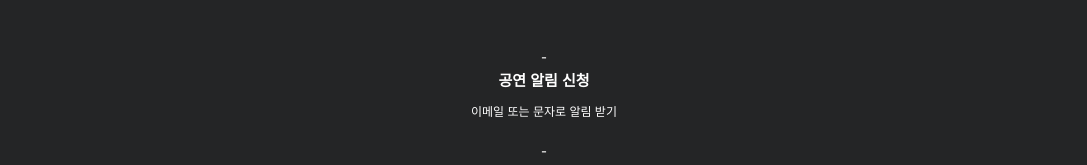
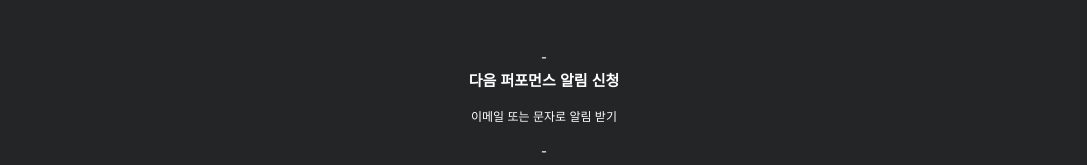
Before and after one commit to ootdoona/ootdoona.github.io, a React (Create React App) app: page / in a window 1280 px wide. Shown: the part 2087-2252 px from the top of the page, without its empty margins (96-1183 px from the left). Built offline with nearby package versions, Linux system fonts and the light colour scheme.

Commit message:
add details

```diff
--- a/public/index.html
+++ b/public/index.html
@@ -24,7 +24,7 @@
       work correctly both with client-side routing and a non-root public URL.
       Learn how to configure a non-root public URL by running `npm run build`.
     -->
-    <title>moderneros</title>
+    <title>Eros, as a Modern Punishment</title>
   </head>
   <body>
     <noscript>You need to enable JavaScript to run this app.</noscript>
--- a/src/components/misc/misc.css
+++ b/src/components/misc/misc.css
@@ -26,7 +26,11 @@
   font-weight: bold;
   padding-bottom: 10px;
 }
-.section-misc .notification .consent {
+a, a:visited, a:hover, a:active {
+	text-decoration: none;
+	color: inherit;
+}
+.section-misc .notification .text {
   font-size: 12px;
 }
 .section-misc .team-info {
--- a/src/components/misc/misc.tsx
+++ b/src/components/misc/misc.tsx
@@ -15,7 +15,7 @@ function Misc(props: MiscProps) {
 				<div className="line">-</div>
 				<div className="notification">
 					<div className="title">{noti.title}</div>
-					<div className="consent">{noti.statement}</div>
+					<a target="_blank" href={noti.formlink} className="text">{noti.text}</a>
 				</div>
 				<div className="line">-</div>
 				<div className="team-info">
--- a/src/contents.tsx
+++ b/src/contents.tsx
@@ -1,11 +1,11 @@
 
 export const title = {
-	text: '에로스, 발톱을 드러내어',
-    date: '2021.03.27'
+  text: '에로스, 발톱을 드러내어',
+  date: '2021.03.27'
 };
 export const titleEn = {
-	text: 'Eros, as a Modern Punishment',
-    date: '2021.03.27'
+  text: 'Eros, as a Modern Punishment',
+  date: '2021.03.27'
 };
 
 export const language = {
@@ -31,7 +31,7 @@ export const personalInfo = {
     phone: "+82 10 6441 9257",
     web: "https://damikim.net",
     insta: "https://instagram.com/damikim___?igshid=159l2rpw5ppo8",
-    location: "https://goo.gl/maps/Et8AkPcd4wUGWJtf8"
+    location: "https://goo.gl/maps/Zojqd8K7DdD6JDAz6"
 }
 
 export const liveContent = {
@@ -63,12 +63,14 @@ export const teamInfoEn = {
 }
 
 export const notification = {
-  title: "공연 알림 신청",
-  statement: "이메일 또는 문자로 알림 받기"
+  title: "다음 퍼포먼스 알림 신청",
+  text: "이메일 또는 문자로 알림 받기",
+  formlink: "https://forms.gle/qAj35Zcu3ke2buQi8"
 }
 export const notificationEn = {
-  title: "Performance Notification",
-  statement: "To get notification via email"
+  title: "Next Performance Notification",
+  text: "To get notification via email",
+  formlink: "https://forms.gle/J3SbzfdmpeuaWtHW9"
 }
 
 export const partnerInfo = {
```
